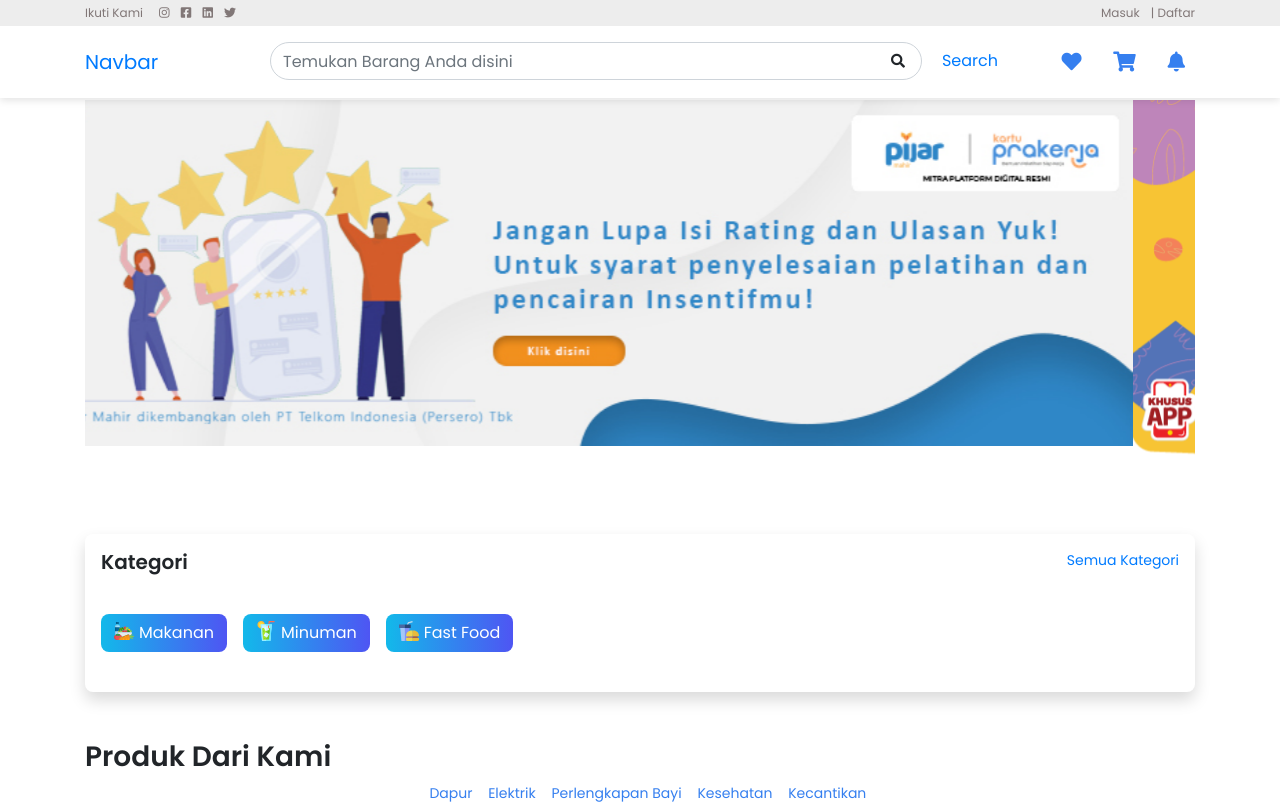
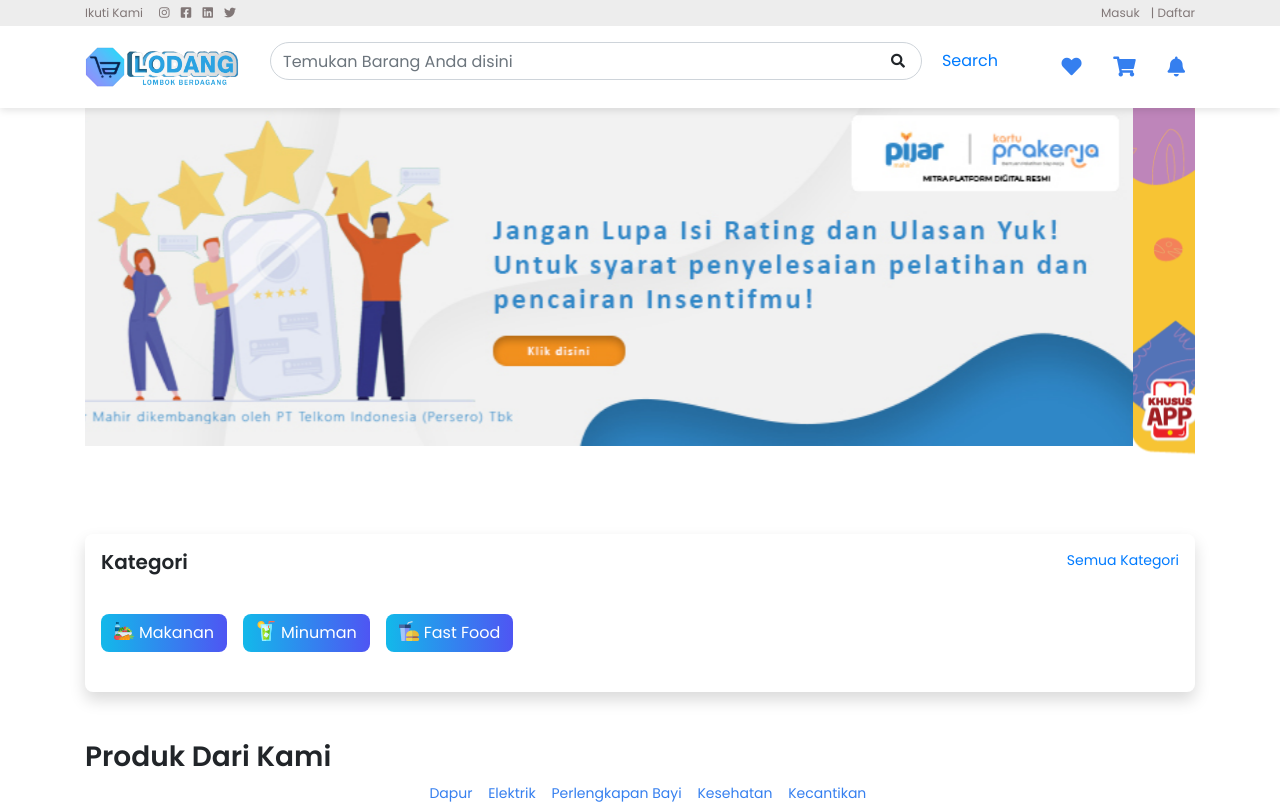
Before and after one commit to yokean1605/lodang, a website: page index.html in a window 1280 px wide. Shown: the top 809 px of the page. Drawn offline with nearby package versions, Linux system fonts and the light colour scheme.

Commit message:
change logo

```diff
--- a/index.html
+++ b/index.html
@@ -66,7 +66,9 @@
 				<div class="container">
 					<div class="row no-gutters">
 						<div class="col-2">
-							<a class="navbar-brand" href="#">Navbar</a>
+							<a class="navbar-brand" href="#">
+								<img src="./images/logo.png" alt="" class="img-fluid">
+							</a>
 						</div>
 						<div class="col-8">
 							<form class="d-flex my-2 my-lg-0 form-search-header">
```
Also changed, not shown: images/logo.png (added).
